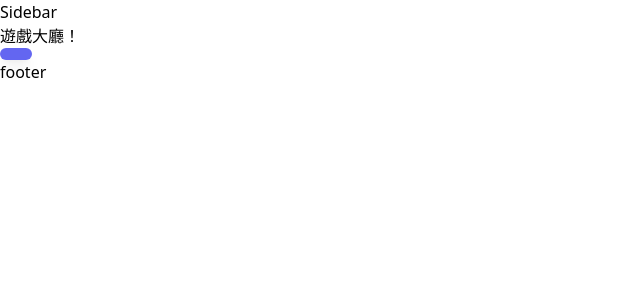
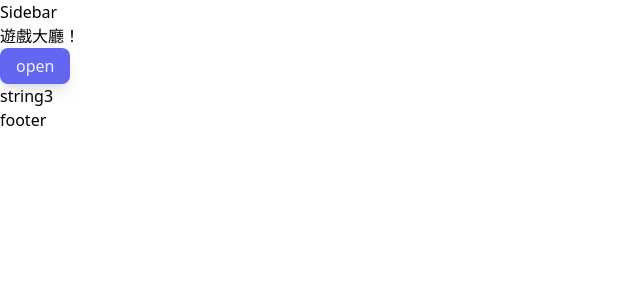
Before and after one commit to Game-as-a-Service/Game-Lobby-Web, a Next.js app: page / in a window 1280 px wide. Shown: the top 300 px of the page, without its empty margins (0-640 px from the left). Built offline with nearby package versions, Linux system fonts and the light colour scheme.

Commit message:
feat: add GamePickModal component

```diff
--- /dev/null
+++ b/pages/components/GamePickModal/CategoryTitle.tsx
@@ -0,0 +1,13 @@
+interface CategoryTitle {
+  title: string;
+}
+
+function CategoryTitle({ title }: CategoryTitle) {
+  return (
+    <div className="relative pl-2 inline-block text-base font-black text-white before:contents-[''] before:w-1 before:h-4 before:bg-[#2F88FF] before:absolute before:left-0 before:top-1/2 before:translate-y-[-50%]">
+      {title}
+    </div>
+  );
+}
+
+export default CategoryTitle;
--- /dev/null
+++ b/pages/components/GamePickModal/GameItem.tsx
@@ -0,0 +1,43 @@
+import Avatar from "@/shared/components/Avatar";
+import styles from "./gamePickModal.module.css";
+import type { GameType } from ".";
+
+interface GameItemProp {
+  game: GameType;
+  checked: boolean;
+  onChange: () => void;
+}
+
+function GameItem({ game, onChange, checked }: GameItemProp) {
+  return (
+    <li className="">
+      <input
+        type="radio"
+        className={`hidden ${styles.gamePickRadio}`}
+        name="game-pick-radio"
+        value={game.id}
+        id={`game-pick-radio-${game.id}`}
+        checked={checked}
+        onChange={onChange}
+      />
+      <label
+        htmlFor={`game-pick-radio-${game.id}`}
+        className="flex gap-3 w-[197px] p-[11px] rounded-[10px] border border-solid border-[#1E1F22] cursor-pointer hover:border-[#2F88FF] transition"
+      >
+        <div className="w-[34px] h-[34px] rounded-[10px] items-center">
+          <Avatar
+            src={game.imageUrl}
+            type="image"
+            isOnline={false}
+            size="default"
+          />
+        </div>
+        <span className="text text-sm text-white leading-[34px]">
+          {game.displayName}
+        </span>
+      </label>
+    </li>
+  );
+}
+
+export default GameItem;
--- /dev/null
+++ b/pages/components/GamePickModal/GameList.tsx
@@ -0,0 +1,46 @@
+import CategoryTitle from "./CategoryTitle";
+import PickGameItem from "./GameItem";
+import type { GameType } from ".";
+
+export interface GameListProp {
+  activeGameId: string;
+  gameList: GameType[];
+  onGameChange: (gameId: string) => void;
+}
+
+export type GroupedGamesType = {
+  [category: string]: GameType[];
+};
+
+function GameList({ gameList, onGameChange, activeGameId }: GameListProp) {
+  const groupedGames = gameList.reduce((result: GroupedGamesType, game) => {
+    const category = game.category || "其他";
+    if (!result[category]) {
+      result[category] = [];
+    }
+    result[category].push(game);
+    return result;
+  }, {});
+
+  return (
+    <>
+      {Object.entries(groupedGames).map(([category, games]) => (
+        <div key={category} className="pt-[50px] first-of-type:pt-0">
+          <CategoryTitle title={category} />
+          <ul className="grid grid-cols-4 gap-x-[14px] gap-y-[15px] mt-[14.5px]">
+            {games.map((game) => (
+              <PickGameItem
+                key={game.id}
+                checked={activeGameId === game.id}
+                game={game}
+                onChange={() => onGameChange(game.id)}
+              />
+            ))}
+          </ul>
+        </div>
+      ))}
+    </>
+  );
+}
+
+export default GameList;
--- /dev/null
+++ b/pages/components/GamePickModal/GamePickModal.tsx
@@ -0,0 +1,53 @@
+import GameList from "./GameList";
+import styles from "./gamePickModal.module.css";
+import type { GameType } from ".";
+
+interface GamePickModalProps {
+  gameList: GameType[];
+  activeGameId: string;
+  onGameChange: (gameId: string) => void;
+  onClose: () => void;
+}
+
+export default function GamePickModal({
+  onGameChange,
+  onClose,
+  gameList,
+  activeGameId,
+}: GamePickModalProps) {
+  return (
+    <div className="fixed top-0 left-0 w-full h-full bg-[#1E1F22] bg-opacity-80 flex justify-center items-center">
+      <div className="relative w-[937px] h-[500px] bg-[#292A2D] rounded-[10px] p-[25px]">
+        <button
+          className="absolute  w-[68px] h-[68px] translate-x-[-100%] top-[-6px] left-[-36px]   text-white rounded-[10px] bg-[#292A2D]"
+          onClick={onClose}
+        >
+          {/* TODO replace inline-svg to Icon component */}
+          <svg
+            style={{ margin: "0 auto" }}
+            width="12"
+            height="21"
+            viewBox="0 0 12 21"
+            fill="none"
+            xmlns="http://www.w3.org/2000/svg"
+          >
+            <path
+              d="M10.4335 18.867L2 10.4335L10.4335 2"
+              stroke="white"
+              strokeWidth="2.81116"
+              strokeLinecap="round"
+              strokeLinejoin="round"
+            />
+          </svg>
+        </button>
+        <div className={`overflow-y-scroll h-full ${styles.scrollbar}`}>
+          <GameList
+            gameList={gameList}
+            onGameChange={onGameChange}
+            activeGameId={activeGameId}
+          />
+        </div>
+      </div>
+    </div>
+  );
+}
--- /dev/null
+++ b/pages/components/GamePickModal/gamePickModal.module.css
@@ -0,0 +1,16 @@
+.scrollbar::-webkit-scrollbar {
+  width: 6px;
+  height: 12px;
+}
+.scrollbar::-webkit-scrollbar-thumb {
+  background: #c0c0c0;
+  border-radius: 1ex;
+}
+
+.scrollbar::-webkit-scrollbar-corner {
+  background: #000000;
+}
+
+.gamePickRadio:checked ~ label {
+  border: 1px solid #2f88ff;
+}
--- /dev/null
+++ b/pages/components/GamePickModal/index.tsx
@@ -0,0 +1,12 @@
+import GamePickModal from "./GamePickModal";
+
+export default GamePickModal;
+
+export type GameType = {
+  id: string;
+  displayName: string;
+  imageUrl: string;
+  minPlayers: number;
+  maxPlayers: number;
+  category?: string;
+};
--- a/pages/index.tsx
+++ b/pages/index.tsx
@@ -1,18 +1,98 @@
-import { GetStaticProps } from "next"
-
-import Button from "@/shared/components/Button"
+import { GetStaticProps } from "next";
+import GamePickModal from "./components/GamePickModal";
+import Button from "@/shared/components/Button";
+import { useState } from "react";
 
 export default function Home() {
+  const [show, setShow] = useState(false);
+  const [activeGameId, setActiveGameId] = useState("string3");
   return (
     <>
       <h1>遊戲大廳！</h1>
-      <Button></Button>
+      <Button onClick={() => setShow(true)}>open</Button>
+      {/* TODO 還在研究 ModalManager 怎麼使用 */}
+      {activeGameId}
+      {show && (
+        <GamePickModal
+          activeGameId={activeGameId}
+          gameList={mockGameList}
+          onGameChange={(id) => setActiveGameId(id)}
+          onClose={() => setShow(false)}
+        />
+      )}
     </>
-  )
+  );
 }
 
 export const getStaticProps: GetStaticProps = async () => {
   return {
     props: {},
-  }
-}
+  };
+};
+
+const mockGameList = [
+  {
+    id: "string",
+    displayName: "string",
+    imageUrl: "/undefined",
+    minPlayers: 0,
+    maxPlayers: 0,
+    category: "戰略",
+  },
+  {
+    id: "string2",
+    displayName: "string",
+    imageUrl: "/undefined",
+    minPlayers: 0,
+    maxPlayers: 0,
+  },
+  {
+    id: "string3",
+    displayName: "string",
+    imageUrl: "/undefined",
+    minPlayers: 0,
+    maxPlayers: 0,
+  },
+  {
+    id: "string4",
+    displayName: "string",
+    imageUrl: "/undefined",
+    minPlayers: 0,
+    maxPlayers: 0,
+  },
+  {
+    id: "string5",
+    displayName: "string",
+    imageUrl: "/undefined",
+    minPlayers: 0,
+    maxPlayers: 0,
+  },
+  {
+    id: "string6",
+    displayName: "string",
+    imageUrl: "/undefined",
+    minPlayers: 0,
+    maxPlayers: 0,
+  },
+  {
+    id: "string7",
+    displayName: "string",
+    imageUrl: "/undefined",
+    minPlayers: 0,
+    maxPlayers: 0,
+  },
+  {
+    id: "string8",
+    displayName: "string",
+    imageUrl: "/undefined",
+    minPlayers: 0,
+    maxPlayers: 0,
+  },
+  {
+    id: "string9",
+    displayName: "string",
+    imageUrl: "/undefined",
+    minPlayers: 0,
+    maxPlayers: 0,
+  },
+];
```
